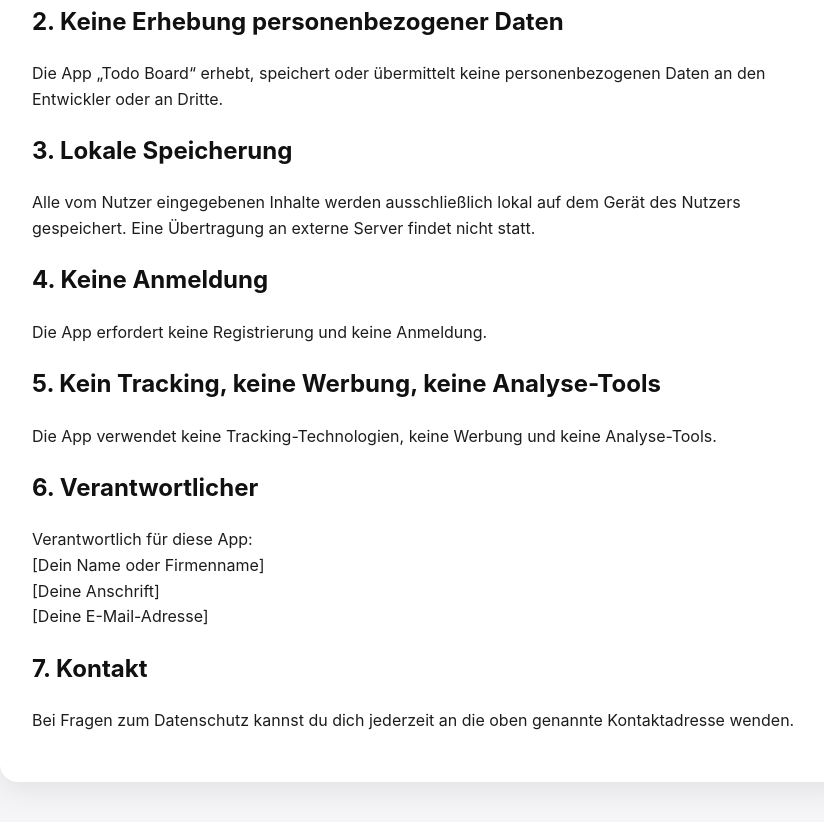
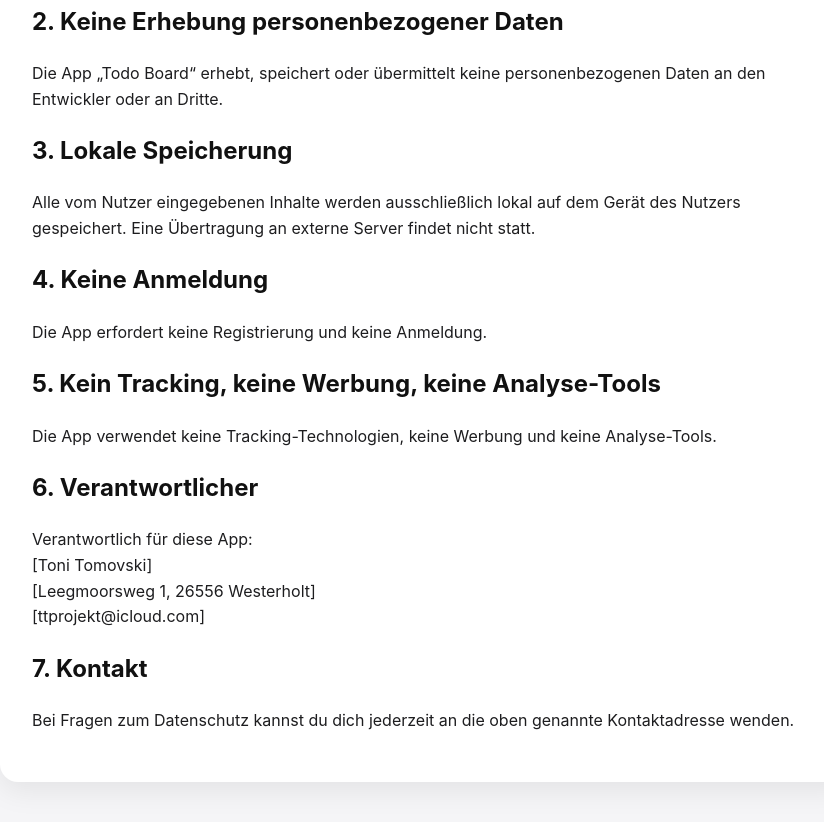
Before and after one commit to tektronic52tt/todo-board-datenschutz, a plain HTML site: page index.html in a window 1280 px wide. Shown: the part 337-1159 px from the top of the page, without its empty margins (215-1039 px from the left). Drawn offline with Linux system fonts and the light colour scheme.

Commit message:
Update index.html

```diff
--- a/index.html
+++ b/index.html
@@ -67,9 +67,9 @@
     <h2>6. Verantwortlicher</h2>
     <p>
       Verantwortlich für diese App:<br>
-      [Dein Name oder Firmenname]<br>
-      [Deine Anschrift]<br>
-      [Deine E-Mail-Adresse]
+      [Toni Tomovski]<br>
+      [Leegmoorsweg 1, 26556 Westerholt]<br>
+      [ttprojekt@icloud.com]
     </p>
 
     <h2>7. Kontakt</h2>
```
